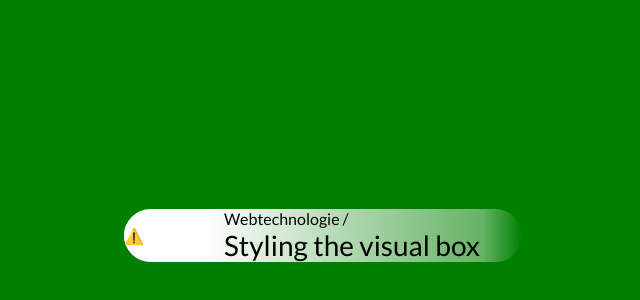
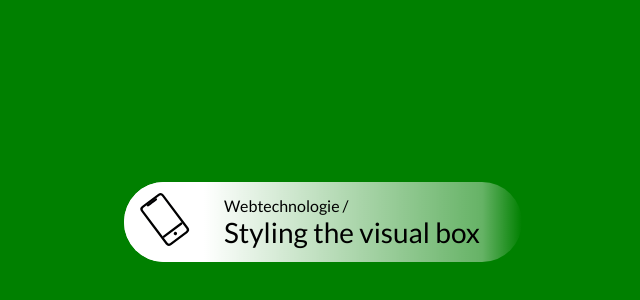
Before and after one commit to mathieuspil/video-animations, a plain HTML site: page my-first-lottie/index.html in a window 1280 px wide. Shown: the part 418-718 px from the top of the page, without its empty margins (136-776 px from the left). Drawn offline with Linux system fonts and the light colour scheme; the site is published under a folder, as on GitHub Pages, so addresses that start at the root find nothing.

Commit message:
My first lottie file tryout. v2

```diff
--- a/my-first-lottie/index.html
+++ b/my-first-lottie/index.html
@@ -17,7 +17,7 @@
 <body>
   <div id="animation-wrapper">
     <div class="hup">
-      <lottie-player id="my-animation" autoplay mode="normal" src="/71602-web-design.json">
+      <lottie-player id="my-animation" autoplay mode="normal" src="71602-web-design.json">
       </lottie-player>
       <div class="topic">
         <span class="course">Webtechnologie /</span>
```
